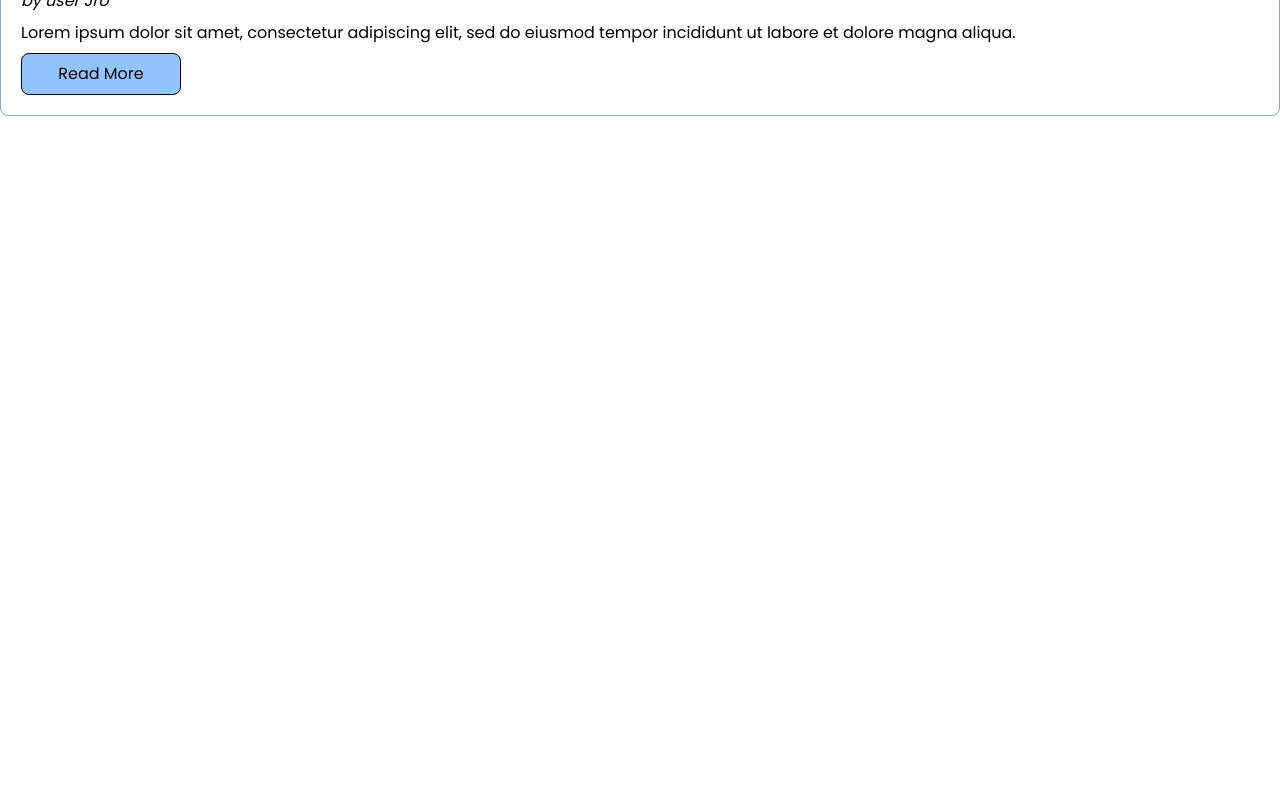
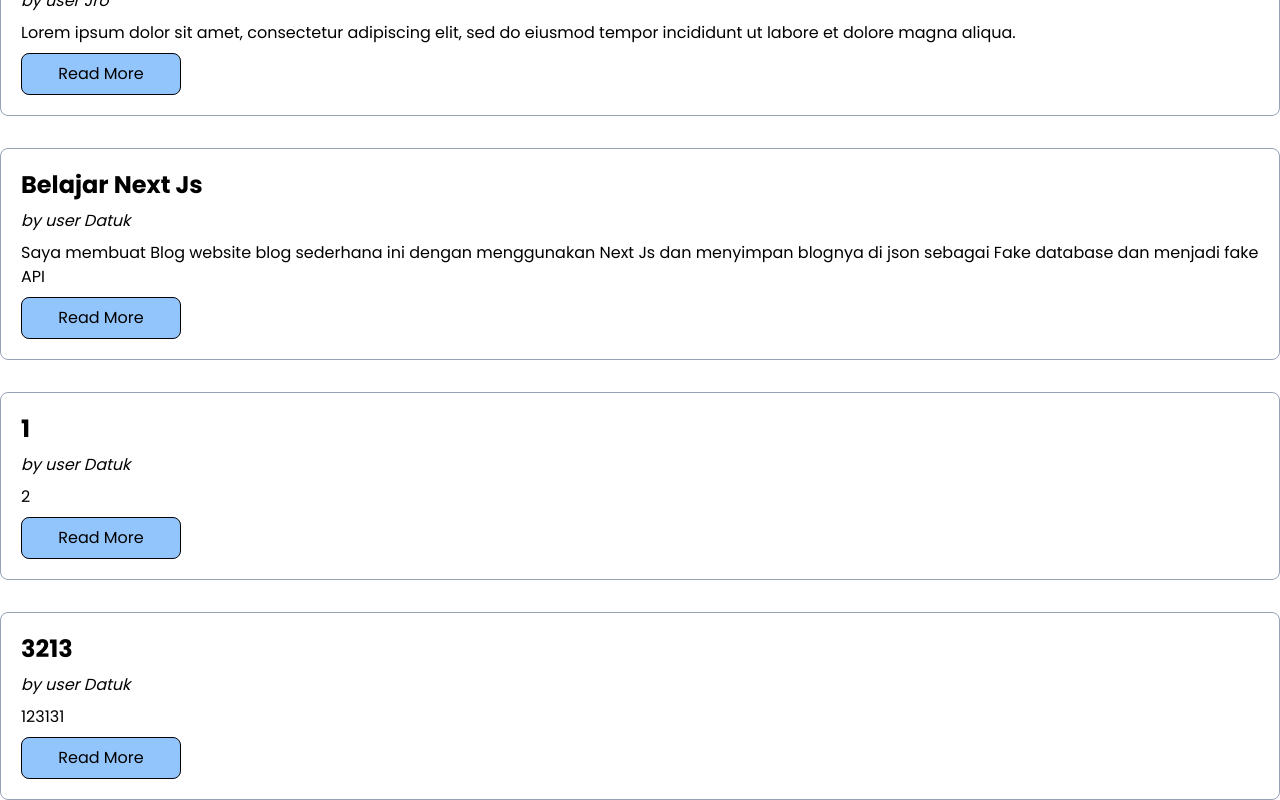
Before and after one commit to Ravsst2004/react-blog, a Next.js app: page / in a window 1280 px wide. Shown: the part 684-1484 px from the top of the page. Before the commit the page ends 800 px from the top, so only its background shows below. Built offline with nearby package versions, Linux system fonts and the light colour scheme; data requests are answered from the project's data file.

Commit message:
Fix redirect after add blog

```diff
--- a/data/db.json
+++ b/data/db.json
@@ -17,6 +17,24 @@
       "title": "Hello World 3",
       "author": "Jro",
       "content": "Lorem ipsum dolor sit amet, consectetur adipiscing elit, sed do eiusmod tempor incididunt ut labore et dolore magna aliqua."
+    },
+    {
+      "id": "677f",
+      "title": "Belajar Next Js",
+      "content": "Saya membuat Blog website blog sederhana ini dengan menggunakan Next Js dan menyimpan blognya di json sebagai Fake database dan menjadi fake API",
+      "author": "Datuk"
+    },
+    {
+      "id": "39af",
+      "title": "1",
+      "content": "2",
+      "author": "Datuk"
+    },
+    {
+      "id": "9382",
+      "title": "3213",
+      "content": "123131",
+      "author": "Datuk"
     }
   ]
 }
--- a/src/app/add-blog/page.js
+++ b/src/app/add-blog/page.js
@@ -2,7 +2,7 @@
 
 import { useState } from "react";
 import axios from "axios";
-import Router from "next/router";
+import { useRouter } from "next/navigation";
 
 // Component UI
 import AlertModal from "@/components/ui/AlertModal";
@@ -13,7 +13,7 @@
   const [author, setAuthor] = useState("Datuk");
   const [error, setError] = useState(false);
 
-  const router = Router;
+  const router = useRouter();
 
   const handleAddBlog = async (e) => {
     e.preventDefault();
@@ -38,7 +38,7 @@
         }
       );
 
-      // redirect("/");
+      router.push("/");
     } catch (error) {
       console.log(error);
     }
```
